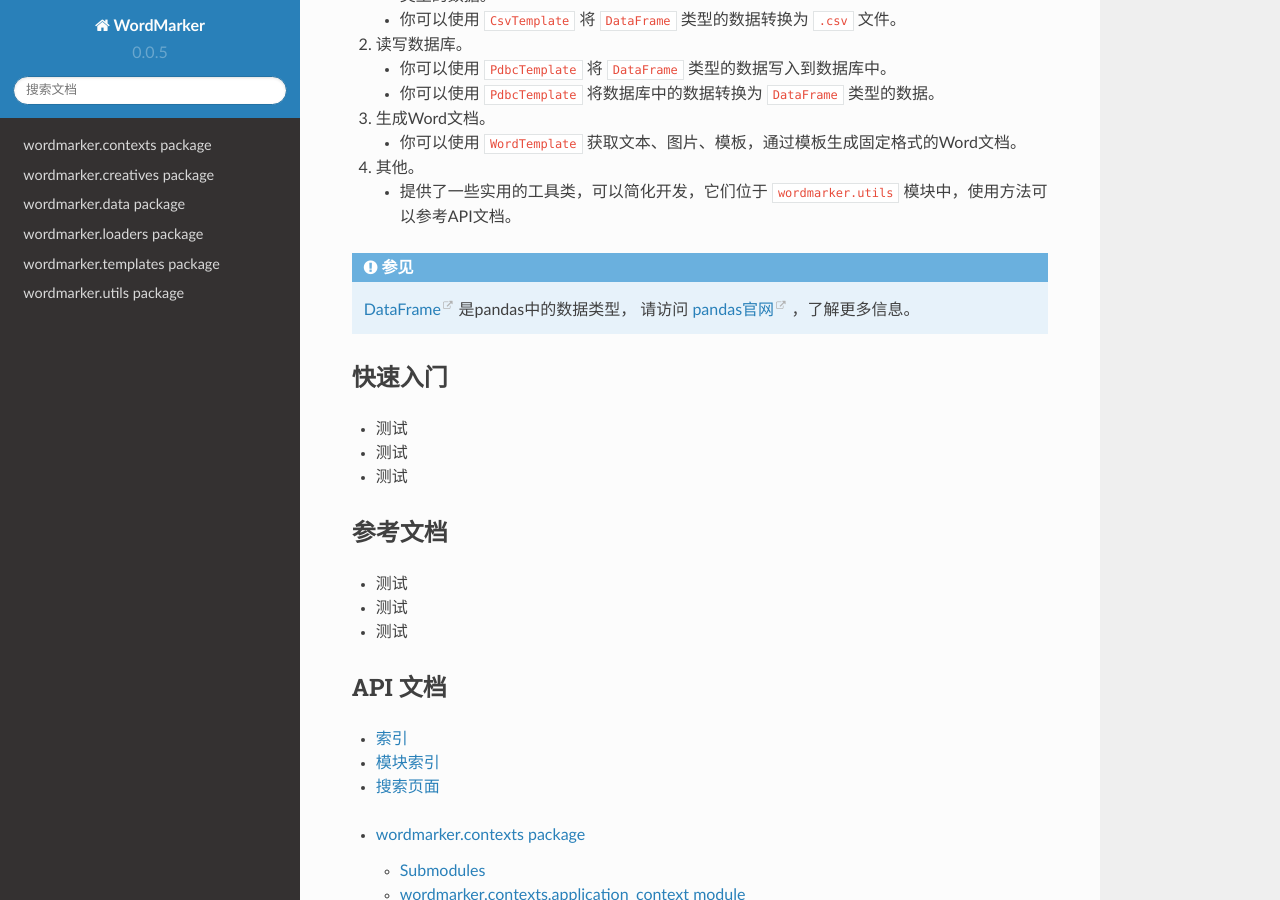
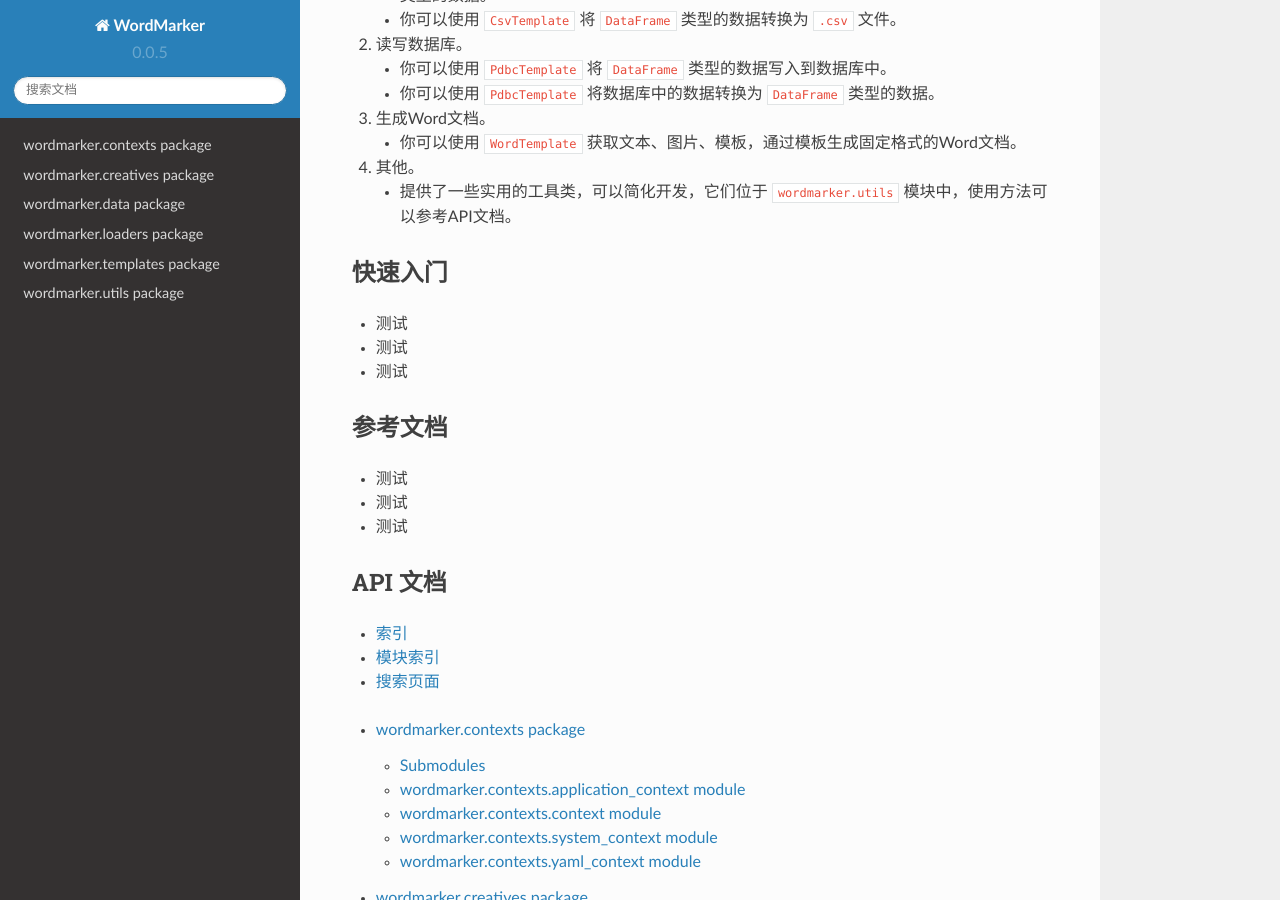
Before and after one commit to lostblackknight/wordmarker, a Sphinx documentation site: the page built from docs/source/index.rst, in a window 1280 px wide and 900 px high, scrolled down 341 px. Built offline with Sphinx 7.4.7 and the Read the Docs theme 2.0.0, drawn with Linux system fonts in a browser that asks for light colours.

Commit message:
修改文档

```diff
--- a/docs/source/index.rst
+++ b/docs/source/index.rst
@@ -27,11 +27,6 @@ WordMarker是一个文档生成器，他提供了以下主要的功能。
 4. 其他。
 
    * 提供了一些实用的工具类，可以简化开发，它们位于 ``wordmarker.utils`` 模块中，使用方法可以参考API文档。
-
-.. seealso::
-
-   `DataFrame <https://pandas.pydata.org/docs/reference/api/pandas.DataFrame.html#>`_ 是pandas中的数据类型，
-   请访问 `pandas官网 <https://pandas.pydata.org/>`_ ，了解更多信息。
 
 快速入门
 =================
```
